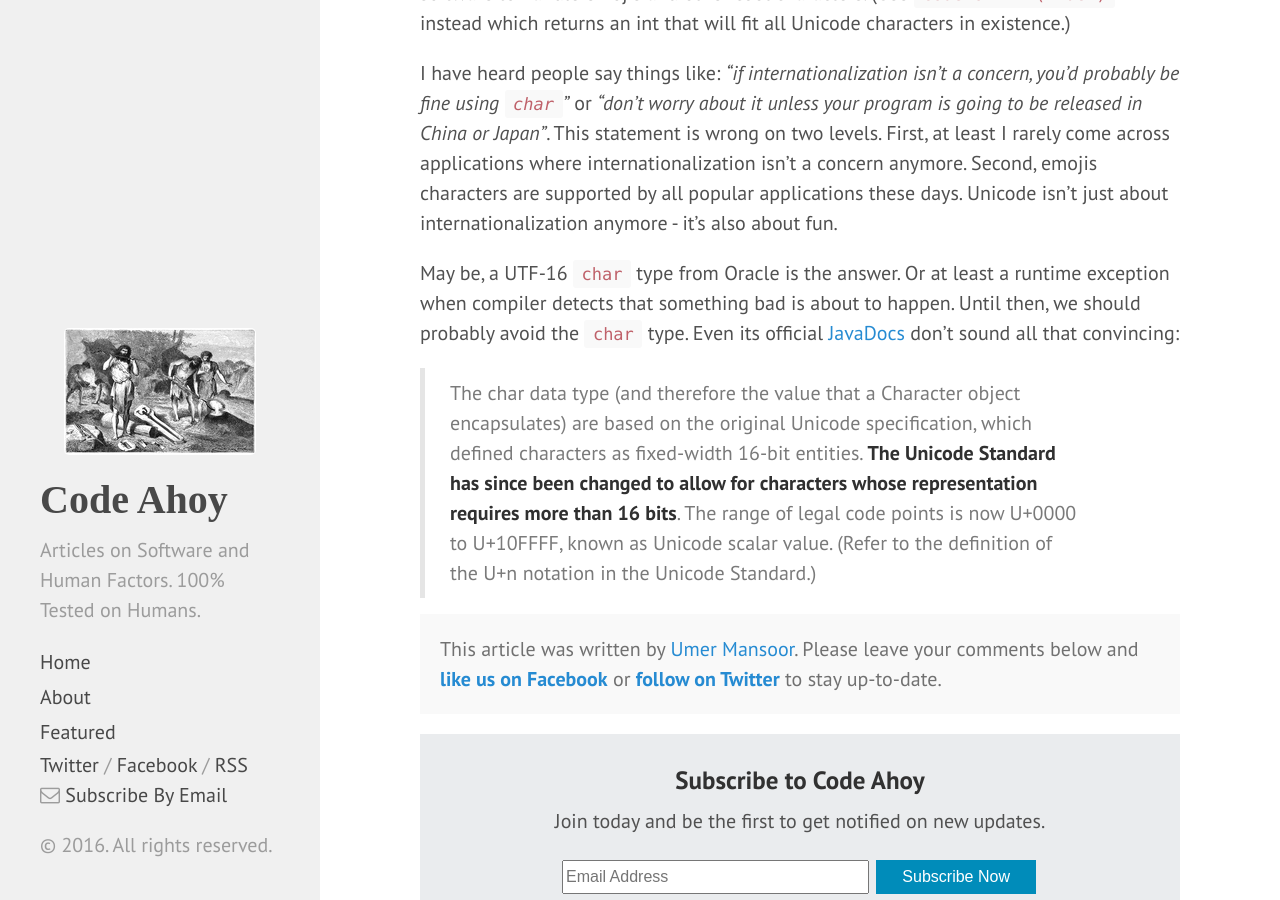
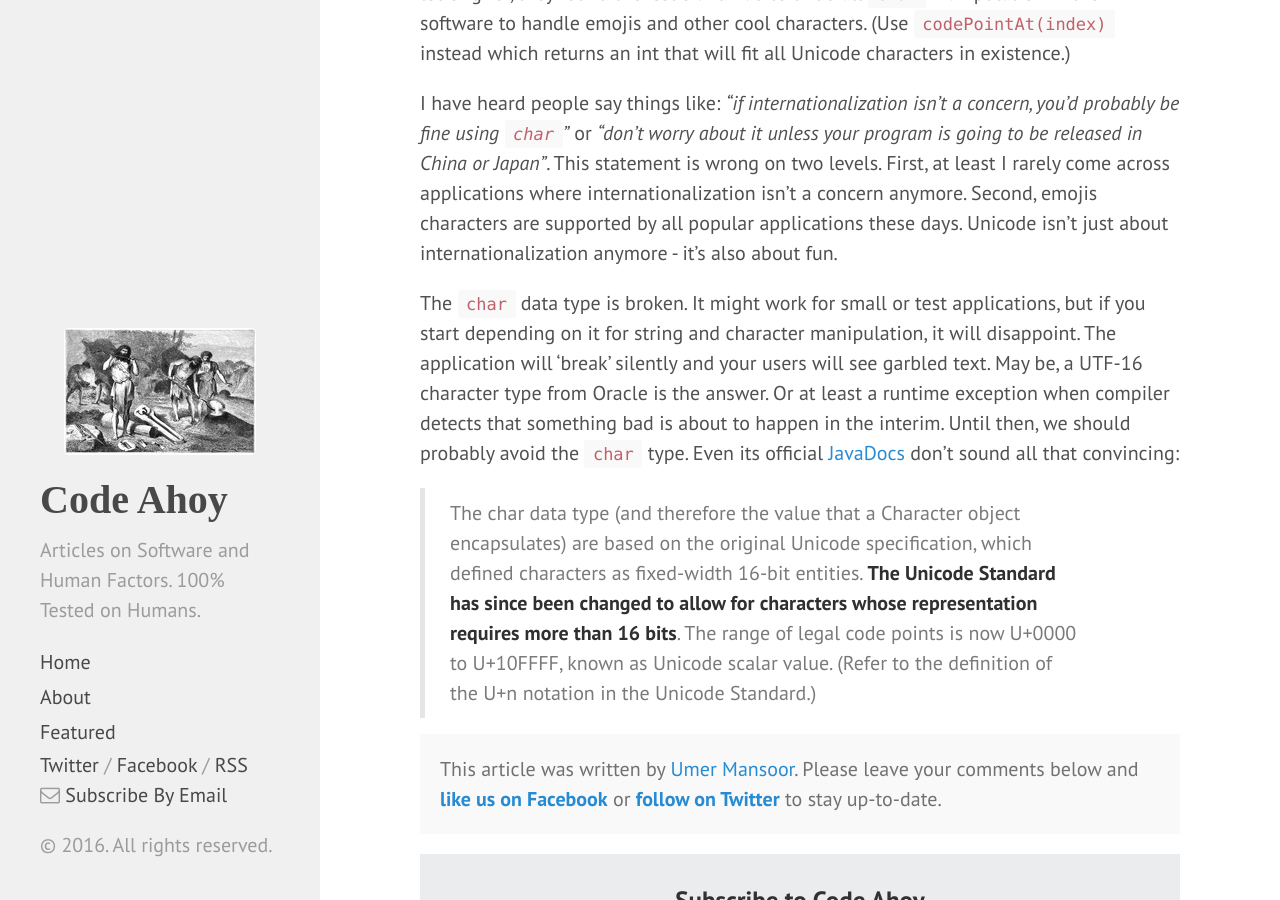
Before and after one commit to talk2viren/umermansoor.github.io, a Jekyll site: the page built from _posts/2016-05-08-the-char-type-in-java-is-broken.md, in a window 1280 px wide and 900 px high, scrolled down 1364 px. Built offline with Jekyll 4.4.1, drawn with Linux system fonts in a browser that asks for light colours; nearby versions of some CDN libraries; a script that is not in the unit is left out; comment, search, counter and statistics services are not loaded; some of the changed text lies outside the part shown.

Commit message:
additions

```diff
--- a/_posts/2016-05-08-the-char-type-in-java-is-broken.md
+++ b/_posts/2016-05-08-the-char-type-in-java-is-broken.md
@@ -25,6 +25,6 @@
 
 I have heard people say things like: *"if internationalization isn't a concern, you'd probably be fine using `char`"* or  *"don't worry about it unless your program is going to be released in China or Japan"*. This statement is wrong on two levels. First, at least I rarely come across applications where internationalization isn't a concern anymore. Second, emojis characters are supported by all popular applications these days. Unicode isn't just about internationalization anymore - it's also about fun.
 
-May be, a UTF-16 `char` type from Oracle is the answer. Or at least a runtime exception when compiler detects that something bad is about to happen. Until then, we should probably avoid the `char` type. Even its official [JavaDocs](https://docs.oracle.com/javase/7/docs/api/java/lang/Character.html) don't sound all that convincing:
+The `char` data type is broken. It might work for small or test applications, but if you start depending on it for string and character manipulation, it will disappoint. The application will 'break' silently and your users will see garbled text. May be, a UTF-16 character type from Oracle is the answer. Or at least a runtime exception when compiler detects that something bad is about to happen in the interim. Until then, we should probably avoid the `char` type. Even its official [JavaDocs](https://docs.oracle.com/javase/7/docs/api/java/lang/Character.html) don't sound all that convincing:
 
 > The char data type (and therefore the value that a Character object encapsulates) are based on the original Unicode specification, which defined characters as fixed-width 16-bit entities. **The Unicode Standard has since been changed to allow for characters whose representation requires more than 16 bits**. The range of legal code points is now U+0000 to U+10FFFF, known as Unicode scalar value. (Refer to the definition of the U+n notation in the Unicode Standard.)
```
Also changed, not shown: other parts of _posts/2016-05-08-the-char-type-in-java-is-broken.md (+1 -1 lines).
